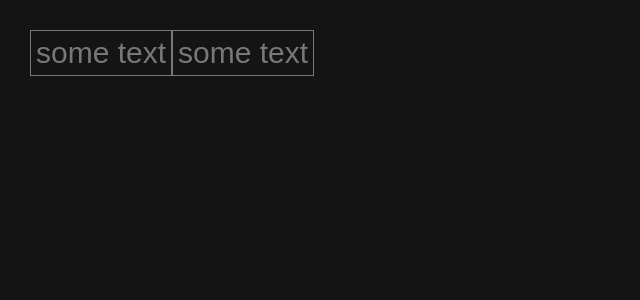
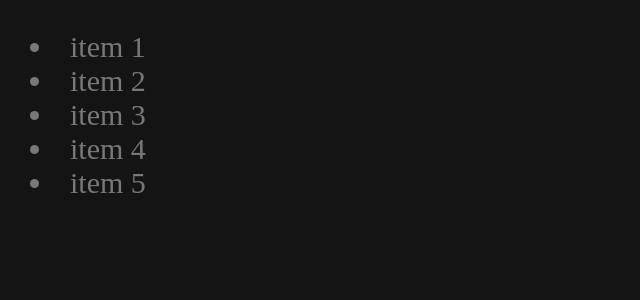
Before and after one commit to YourAscension/react-ascension-dnd, a React (Create React App) app: page / in a window 1280 px wide. Shown: the top 300 px of the page, without its empty margins (0-640 px from the left). Built offline with nearby package versions, Linux system fonts and the light colour scheme.

Commit message:
DND-1: container, element, useDraggable, dragStart

```diff
--- a/src/App.tsx
+++ b/src/App.tsx
@@ -1,14 +1,29 @@
-import React from 'react';
+import React, {useState} from 'react';
+import DropZone from "./containers/drag-and-drop";
 
 function App() {
+
+    const [items, setItems] = useState([
+        {id: 1, title: 'item 1'},
+        {id: 2, title: 'item 2'},
+        {id: 3, title: 'item 3'},
+        {id: 4, title: 'item 4'},
+        {id: 5, title: 'item 5'},
+    ])
+
     return (
         <>
-            <button>
-                some text
-            </button>
-            <button>
-                some text
-            </button>
+            <DropZone>
+                {
+                    // <ul>Container:
+                        items.map(item => {
+                            return <DropZone.DraggableElement key={item.id} id={item.id}>
+                                <li>{item.title}</li>
+                            </DropZone.DraggableElement>
+                        })
+                    // </ul>
+                }
+            </DropZone>
         </>
     );
 }
--- /dev/null
+++ b/src/containers/drag-and-drop/draggable-element/index.tsx
@@ -0,0 +1,25 @@
+import React, {FC, useContext, useRef} from 'react';
+import {DropZoneContext} from "../index";
+import {IDropZoneContext} from "../types";
+import {IDraggableElementProps} from "./types";
+import useDraggable from "../hooks/use-draggable";
+
+const DraggableElement: FC<IDraggableElementProps> = (props) => {
+    const {children, id} = props;
+    const draggableRef: React.MutableRefObject<HTMLDivElement | null> = useRef(null)
+
+    const dropZoneContext = useContext<IDropZoneContext | null>(DropZoneContext)
+
+    const dragStartHandler = useDraggable(dropZoneContext?.setIsDragging, dropZoneContext?.dropZoneRef, draggableRef)
+    return (
+        <div
+            ref={draggableRef}
+            className={`item ${id}`}
+            onPointerDown={dragStartHandler}
+        >
+            {children}
+        </div>
+    );
+};
+
+export default DraggableElement;
--- /dev/null
+++ b/src/containers/drag-and-drop/draggable-element/types.ts
@@ -0,0 +1,6 @@
+import React from "react";
+
+export interface IDraggableElementProps {
+    children: React.ReactNode,
+    id: number
+}
--- /dev/null
+++ b/src/containers/drag-and-drop/hooks/types.ts
@@ -0,0 +1,9 @@
+import React, {PointerEventHandler} from "react";
+
+export type UseDraggableType = (setIsDragging: ((isDragging: boolean) => void) | undefined, dropZoneRef: React.MutableRefObject<HTMLDivElement | null> | undefined, draggableRef: React.MutableRefObject<HTMLDivElement | null>) => PointerEventHandler<HTMLDivElement>
+
+
+export type CoordinatesType = Record<string, number>
+export type CoordinatesHandlerType<T> = (coordinates: CoordinatesType) => T
+export type DraggableStylesType = Record<string, string>
+export type CreateProjectionType = (sizes: Record<string, number>) => HTMLDivElement
--- /dev/null
+++ b/src/containers/drag-and-drop/hooks/use-draggable.ts
@@ -0,0 +1,88 @@
+import {
+    CoordinatesHandlerType,
+    CoordinatesType,
+    CreateProjectionType,
+    DraggableStylesType,
+    UseDraggableType
+} from "./types";
+
+const calculateShifts: CoordinatesHandlerType<CoordinatesType> = ({clientX, clientY, elementX, elementY}) => {
+    const shiftX = clientX - elementX;
+    const shiftY = clientY - elementY;
+
+    return {shiftX, shiftY};
+};
+
+const createDraggableStyles: CoordinatesHandlerType<DraggableStylesType> = ({pageX, pageY, shiftX, shiftY}) => {
+    const translatedX = pageX - shiftX;
+    const translatedY = pageY - shiftY;
+
+    return {
+        position: "absolute",
+        left: 0 + "px",
+        top: 0 + "px",
+        transform: `translate(${translatedX}px, ${translatedY}px)`
+    };
+};
+
+const createProjection: CreateProjectionType = ({height, width}) => {
+    const projection = document.createElement("div");
+
+    projection.classList.add("projection");
+    projection.style.height = height.toString()
+    projection.style.width = width.toString()
+
+    return projection;
+};
+
+const useDraggable: UseDraggableType = (setIsDragging, dropZoneRef, draggableRef) => {
+    return (event) => {
+        const {clientX, clientY, pageX, pageY} = event
+        if (dropZoneRef === undefined || draggableRef === undefined || dropZoneRef?.current === null || draggableRef?.current === null || setIsDragging === undefined) {
+            return;
+        }
+        if (!(draggableRef.current instanceof Element)) {
+            return;
+        }
+
+        if ((draggableRef.current.childNodes[0] instanceof Element)) {
+            setIsDragging(true);
+
+            const {
+                left: elementX,
+                top: elementY,
+                height,
+                width
+            } = draggableRef.current.childNodes[0].getBoundingClientRect();
+
+            const {shiftX, shiftY} = calculateShifts(
+                {
+                    clientX,
+                    clientY,
+                    elementX,
+                    elementY
+                }
+            );
+
+            const draggableStyles = createDraggableStyles(
+                {
+                    pageX,
+                    pageY,
+                    shiftX,
+                    shiftY
+                }
+            );
+
+            draggableRef.current.style.position = draggableStyles.position;
+            draggableRef.current.style.top = draggableStyles.top;
+            draggableRef.current.style.left = draggableStyles.left;
+            draggableRef.current.style.transform = draggableStyles.transform;
+
+            const projection = createProjection({height, width});
+            console.log(draggableRef.current);
+            dropZoneRef.current.insertBefore(projection, draggableRef.current);
+        }
+    }
+};
+
+export default useDraggable;
--- /dev/null
+++ b/src/containers/drag-and-drop/index.tsx
@@ -0,0 +1,21 @@
+import React, {useState, useRef, createContext} from 'react';
+import {IDropZoneContext, IDropZoneFCType} from "./types";
+import DraggableElement from "./draggable-element";
+
+export const DropZoneContext = createContext<IDropZoneContext | null>(null)
+
+const DropZone: IDropZoneFCType = ({children}) => {
+    const [isDragging, setIsDragging] = useState<boolean>(false);
+    const dropZoneRef: React.MutableRefObject<HTMLDivElement | null> = useRef(null);
+
+    return (
+        <DropZoneContext.Provider
+            value={{isDragging, setIsDragging, dropZoneRef}}
+        >
+            <div ref={dropZoneRef}>{children}</div>
+        </DropZoneContext.Provider>
+    );
+};
+
+DropZone.DraggableElement = DraggableElement
+export default DropZone;
--- /dev/null
+++ b/src/containers/drag-and-drop/types.ts
@@ -0,0 +1,13 @@
+import React, {FC} from "react";
+import {IDraggableElementProps} from "./draggable-element/types";
+export interface IDropZoneContext {
+    isDragging: boolean,
+    setIsDragging: (isDragging: boolean) => void,
+    dropZoneRef: React.MutableRefObject<HTMLDivElement | null>
+}
+
+export interface IDropZoneProps {
+    children: React.ReactNode,
+}
+
+export type IDropZoneFCType = FC<IDropZoneProps> & { DraggableElement: FC<IDraggableElementProps> }
--- a/src/index.css
+++ b/src/index.css
@@ -24,3 +24,7 @@ button {
   color: var(--primary-color-dark-2);
   border: 1px solid var(--primary-color-dark-2)
 }
+
+.item {
+  cursor: grab  ;
+}
```
